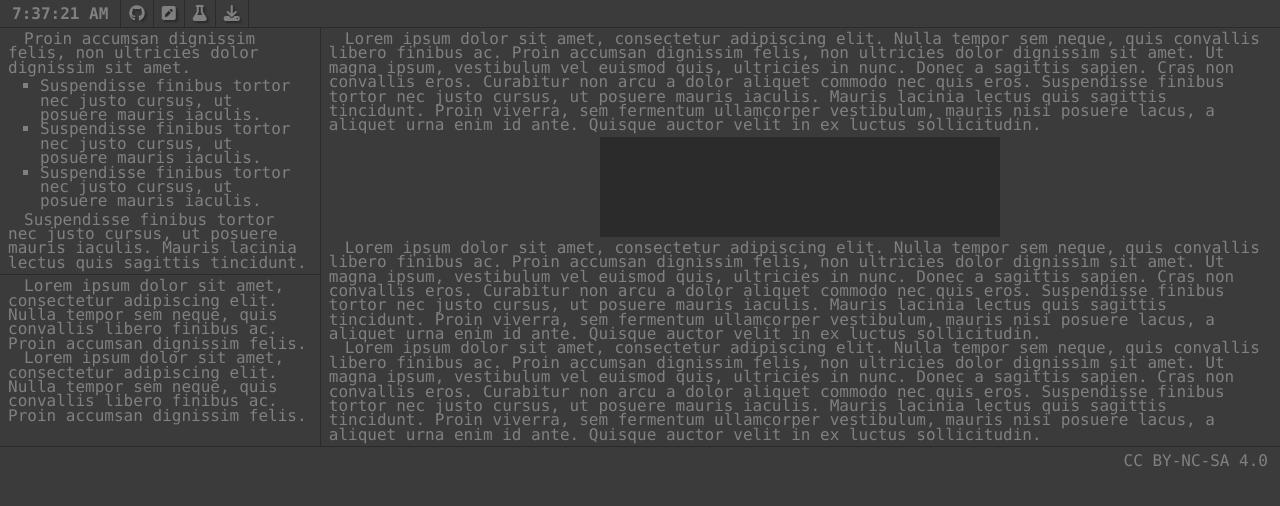
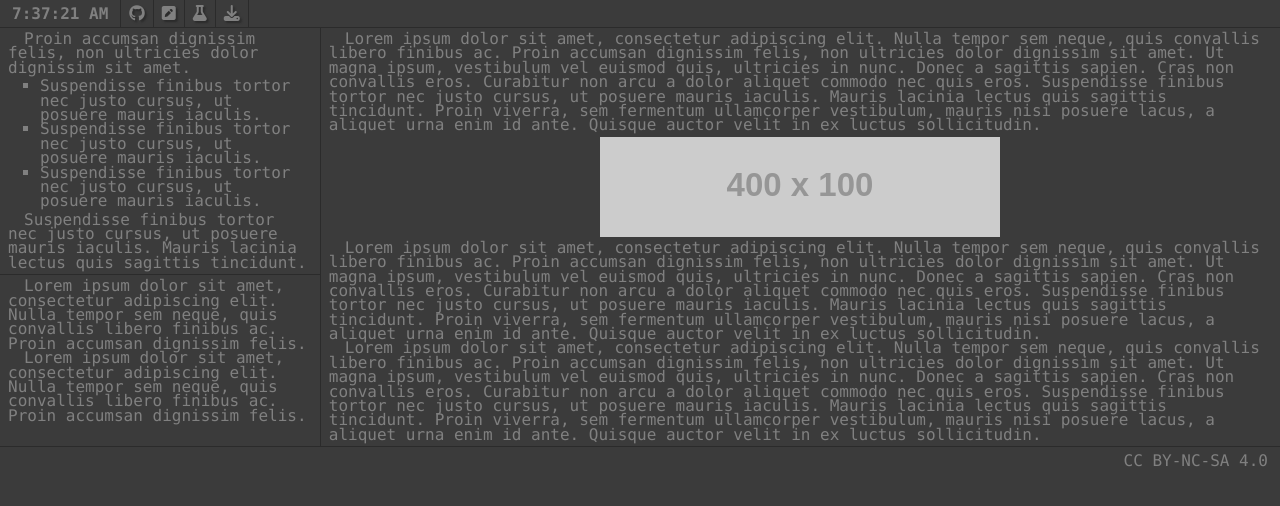
Before and after one commit to ax-88/ax-88.github.io, a plain HTML site: page index.html in a window 1280 px wide. Drawn offline with Linux system fonts and the light colour scheme; placeholder pictures from the web are drawn by us.

Commit message:
Update index.html

```diff
--- a/index.html
+++ b/index.html
@@ -79,11 +79,7 @@
             <div class="pad">
                <p>Lorem ipsum dolor sit amet, consectetur adipiscing elit. Nulla tempor sem neque, quis convallis libero finibus ac. Proin accumsan dignissim felis, non ultricies dolor dignissim sit amet. Ut magna ipsum, vestibulum vel euismod quis, ultricies in nunc. Donec a sagittis sapien. Cras non convallis eros. Curabitur non arcu a dolor aliquet commodo nec quis eros. Suspendisse finibus tortor nec justo cursus, ut posuere mauris iaculis. Mauris lacinia lectus quis sagittis tincidunt. Proin viverra, sem fermentum ullamcorper vestibulum, mauris nisi posuere lacus, a aliquet urna enim id ante. Quisque auctor velit in ex luctus sollicitudin.</p>
             </div>
-            <div>
-               <svg width="400" height="100" class="image">
-                  <rect width="400" height="100" style="fill:rgb(43,43,43); stroke-width:0; " />
-               </svg>
-            </div>
+            <img src="https://dummyimage.com/400x100/2b2b2b/3b3b3b" class="image"></img>
             <div class="pad">
                <p>Lorem ipsum dolor sit amet, consectetur adipiscing elit. Nulla tempor sem neque, quis convallis libero finibus ac. Proin accumsan dignissim felis, non ultricies dolor dignissim sit amet. Ut magna ipsum, vestibulum vel euismod quis, ultricies in nunc. Donec a sagittis sapien. Cras non convallis eros. Curabitur non arcu a dolor aliquet commodo nec quis eros. Suspendisse finibus tortor nec justo cursus, ut posuere mauris iaculis. Mauris lacinia lectus quis sagittis tincidunt. Proin viverra, sem fermentum ullamcorper vestibulum, mauris nisi posuere lacus, a aliquet urna enim id ante. Quisque auctor velit in ex luctus sollicitudin.</p>
                <p>Lorem ipsum dolor sit amet, consectetur adipiscing elit. Nulla tempor sem neque, quis convallis libero finibus ac. Proin accumsan dignissim felis, non ultricies dolor dignissim sit amet. Ut magna ipsum, vestibulum vel euismod quis, ultricies in nunc. Donec a sagittis sapien. Cras non convallis eros. Curabitur non arcu a dolor aliquet commodo nec quis eros. Suspendisse finibus tortor nec justo cursus, ut posuere mauris iaculis. Mauris lacinia lectus quis sagittis tincidunt. Proin viverra, sem fermentum ullamcorper vestibulum, mauris nisi posuere lacus, a aliquet urna enim id ante. Quisque auctor velit in ex luctus sollicitudin.</p>
```
